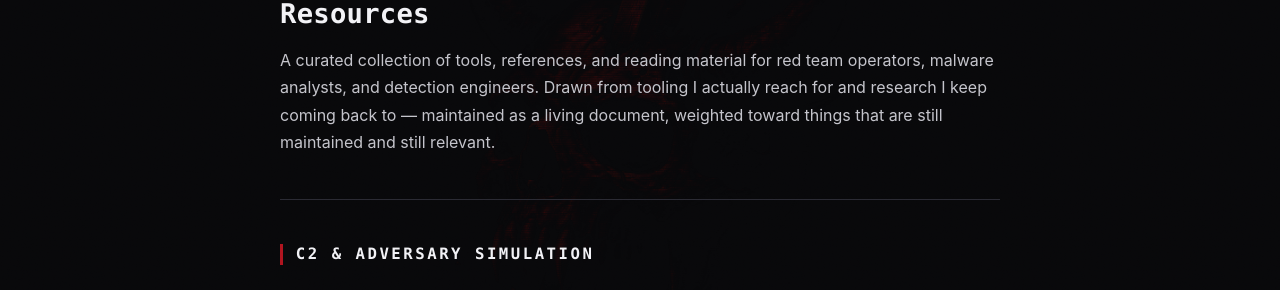
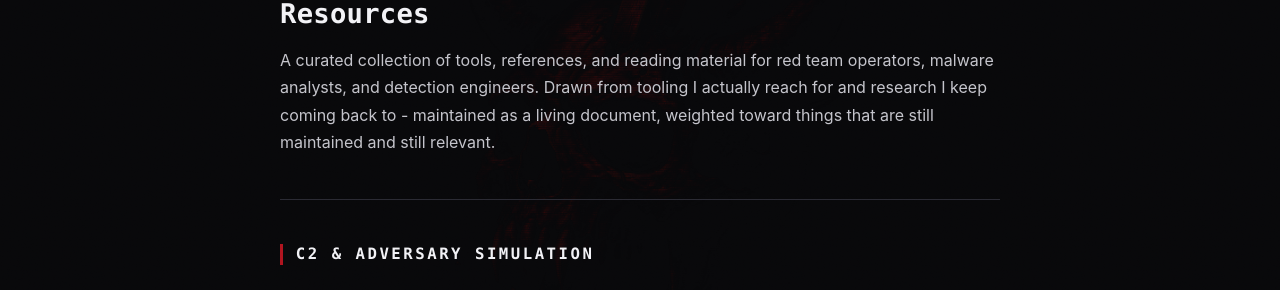
Before and after one commit to warpedatom/warpedatom.github.io, a Jekyll site: the page built from resources.md, in a window 1280 px wide and 900 px high. Shown: the part 305-595 px from the top of the window. Built offline with Jekyll 4.4.1, drawn with Linux system fonts in a browser that asks for light colours; some of the changed text lies outside the part shown.

Commit message:
style: replace em and en dashes with ASCII hyphens

```diff
--- a/_config.yml
+++ b/_config.yml
@@ -13,11 +13,11 @@
   username: warped_atom
   card: summary_large_image
 
-# Analytics — GoatCounter (privacy-first, no cookies)
+# Analytics - GoatCounter (privacy-first, no cookies)
 # Create a free account at https://www.goatcounter.com then put your code here.
 goatcounter_code: velkris
 
-# Comments — Giscus (GitHub Discussions-backed, zero tracking)
+# Comments - Giscus (GitHub Discussions-backed, zero tracking)
 # Requires the Giscus app installed: https://github.com/apps/giscus
 giscus:
   repo: "warpedatom/warpedatom.github.io"
--- a/assets/js/search.js
+++ b/assets/js/search.js
@@ -1,4 +1,4 @@
-// Search page — Pagefind API with JSON fallback for local dev
+// Search page - Pagefind API with JSON fallback for local dev
 (function () {
   var MSG_MIN  = 'Type at least 2 characters.';
   var MSG_NONE = 'No results found.';
--- a/humans.txt
+++ b/humans.txt
@@ -14,6 +14,6 @@
 Standards: HTML5, CSS3, ES6
 
 /* THANKS */
-Jekyll — https://jekyllrb.com
-Pagefind — https://pagefind.app
-Rouge — https://github.com/rouge-ruby/rouge
+Jekyll - https://jekyllrb.com
+Pagefind - https://pagefind.app
+Rouge - https://github.com/rouge-ruby/rouge
--- a/resources.md
+++ b/resources.md
@@ -2,7 +2,7 @@
 layout: page
 title: Resources
 permalink: /resources/
-description: "Curated red team, malware analysis, and detection engineering resources — tools, references, and reading lists."
+description: "Curated red team, malware analysis, and detection engineering resources - tools, references, and reading lists."
 last_modified_at: 2026-08-03
 ---
 
@@ -10,7 +10,7 @@
 
 A curated collection of tools, references, and reading material for red team
 operators, malware analysts, and detection engineers. Drawn from tooling I
-actually reach for and research I keep coming back to — maintained as a living
+actually reach for and research I keep coming back to - maintained as a living
 document, weighted toward things that are still maintained and still relevant.
 
 ---
@@ -54,7 +54,7 @@
 | [bloodyAD](https://github.com/CravateRouge/bloodyAD) | AD privilege-escalation framework operating over LDAP |
 | [autobloody](https://github.com/CravateRouge/autobloody) | Auto-exploits privilege-escalation paths surfaced by BloodHound |
 | [Certify](https://github.com/GhostPack/Certify) | AD Certificate Services (AD CS) enumeration and abuse |
-| [Certipy](https://github.com/ly4k/Certipy) | Python AD CS enumeration and abuse; ESC1–ESC16 coverage |
+| [Certipy](https://github.com/ly4k/Certipy) | Python AD CS enumeration and abuse; ESC1-ESC16 coverage |
 | [Rubeus](https://github.com/GhostPack/Rubeus) | C# Kerberos abuse toolkit (roasting, delegation, ticket forgery) |
 | [PKINITtools](https://github.com/dirkjanm/PKINITtools) | Kerberos PKINIT and AD CS relaying utilities |
 | [krbrelayx](https://github.com/dirkjanm/krbrelayx) | Kerberos relaying and unconstrained-delegation abuse |
```
Also changed, not shown: SECURITY.md (+2 -2 lines), .github/FUNDING.yml, .github/ISSUE_TEMPLATE/config.yml, .github/ISSUE_TEMPLATE/topic-suggestion.yml.
